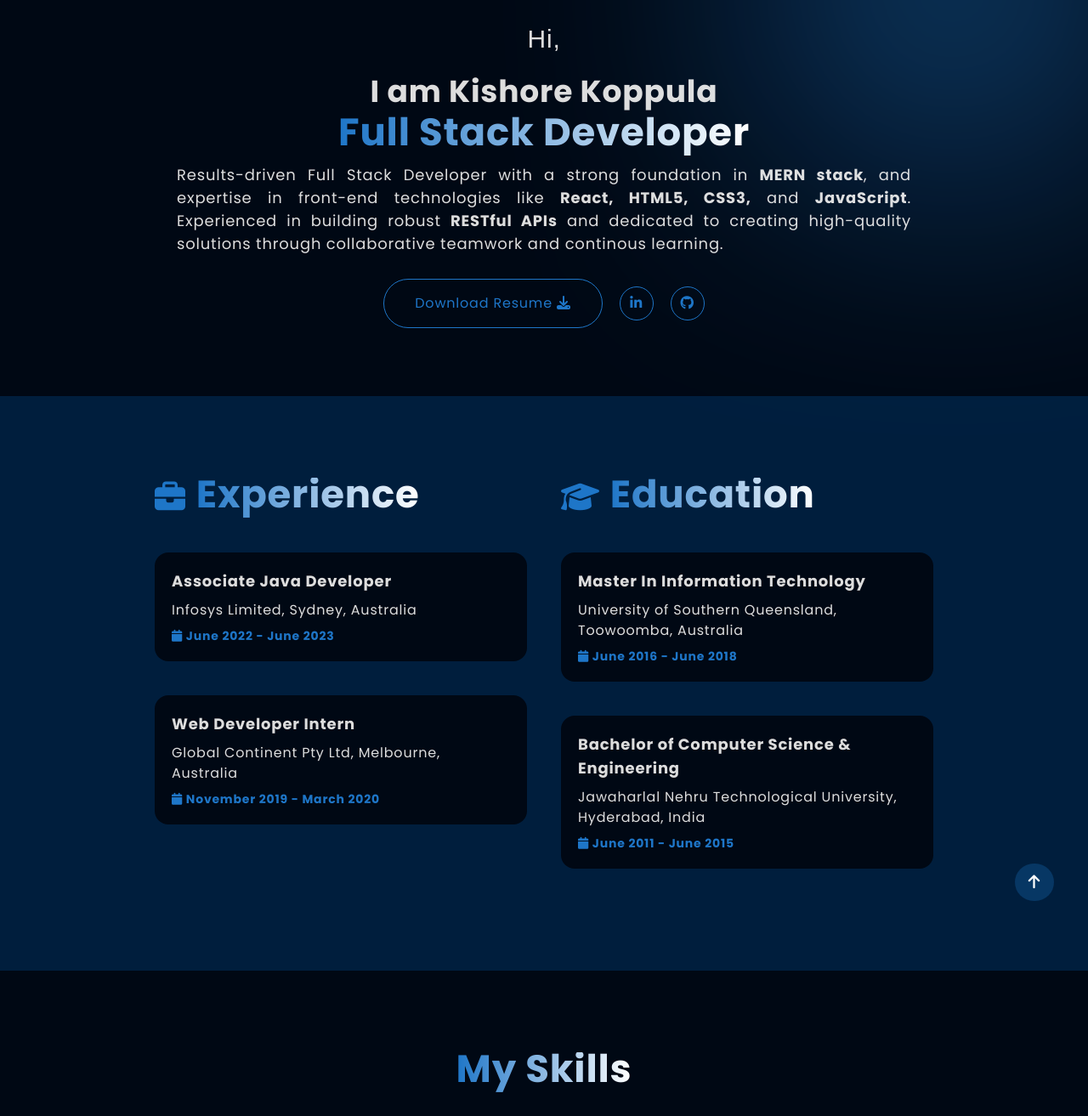
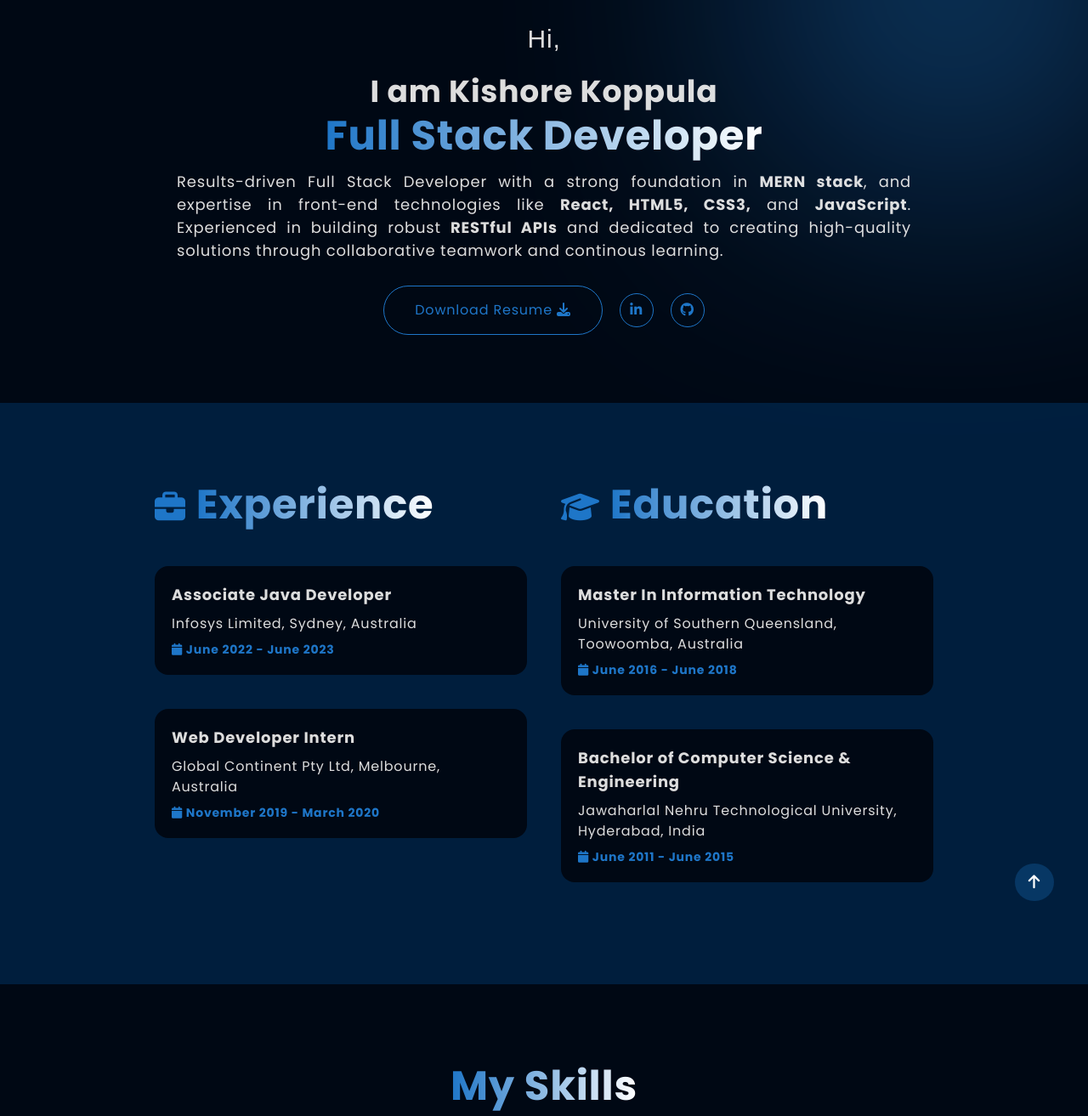
Before and after one commit to kishore906/MyPortfolio, a website: page index.html in a window 1280 px wide. Shown: the part 140-1453 px from the top of the page at 85% size. Drawn offline with nearby package versions, Linux system fonts and the light colour scheme; files that its build step writes are made by us from their sources; a web font is replaced by a local one.

Commit message:
Title size updated

```diff
--- a/index.html
+++ b/index.html
@@ -101,10 +101,7 @@
                 I am Kishore Koppula
               </h3>
               <h1>
-                <span
-                  class="title text-4xl md:text-[40px] lg:text-[45px] xl:text-[50px]"
-                  >Full Stack Developer</span
-                >
+                <span class="title">Full Stack Developer</span>
               </h1>
 
               <p
@@ -158,11 +155,7 @@
               >
                 <i class="fa-solid fa-briefcase"></i>
               </div>
-              <h2
-                class="subtitle text-4xl md:text-[40px] lg:text-[45px] xl:text-[50px]"
-              >
-                Experience
-              </h2>
+              <h2 class="subtitle">Experience</h2>
             </div>
 
             <!-- Card -->
@@ -200,11 +193,7 @@
               >
                 <i class="fa-solid fa-graduation-cap"></i>
               </div>
-              <h2
-                class="subtitle text-4xl md:text-[40px] lg:text-[45px] xl:text-[50px]"
-              >
-                Education
-              </h2>
+              <h2 class="subtitle">Education</h2>
             </div>
 
             <!-- Card -->
@@ -247,11 +236,7 @@
       <section id="skills">
         <div class="container">
           <div class="text-center">
-            <h2
-              class="subtitle text-4xl md:text-[40px] lg:text-[45px] xl:text-[50px]"
-            >
-              My Skills
-            </h2>
+            <h2 class="subtitle">My Skills</h2>
           </div>
 
           <div class="flex flex-wrap justify-center gap-5 md:gap-10 mt-10">
@@ -426,11 +411,7 @@
       <section id="recent_works">
         <div class="container">
           <div class="text-center">
-            <h2
-              class="subtitle text-4xl md:text-[40px] lg:text-[45px] xl:text-[50px]"
-            >
-              Projects
-            </h2>
+            <h2 class="subtitle">Projects</h2>
           </div>
 
           <div class="mt-10">
@@ -636,11 +617,7 @@
       <section id="contact">
         <div class="container">
           <div class="text-center">
-            <h2
-              class="subtitle text-4xl md:text-[40px] lg:text-[45px] xl:text-[50px]"
-            >
-              Contact
-            </h2>
+            <h2 class="subtitle">Contact</h2>
           </div>
 
           <div
--- a/input.css
+++ b/input.css
@@ -46,7 +46,7 @@
 
   .title,
   .subtitle {
-    @apply font-bold bg-gradient-to-r from-primaryColorLight to-primaryColor dark:to-whiteColor inline-block text-transparent bg-clip-text pb-2;
+    @apply text-4xl md:text-5xl xl:text-[60px] font-bold bg-gradient-to-r from-primaryColorLight to-primaryColor dark:to-whiteColor inline-block text-transparent bg-clip-text pb-2;
   }
 
   .btn_outline {
```
